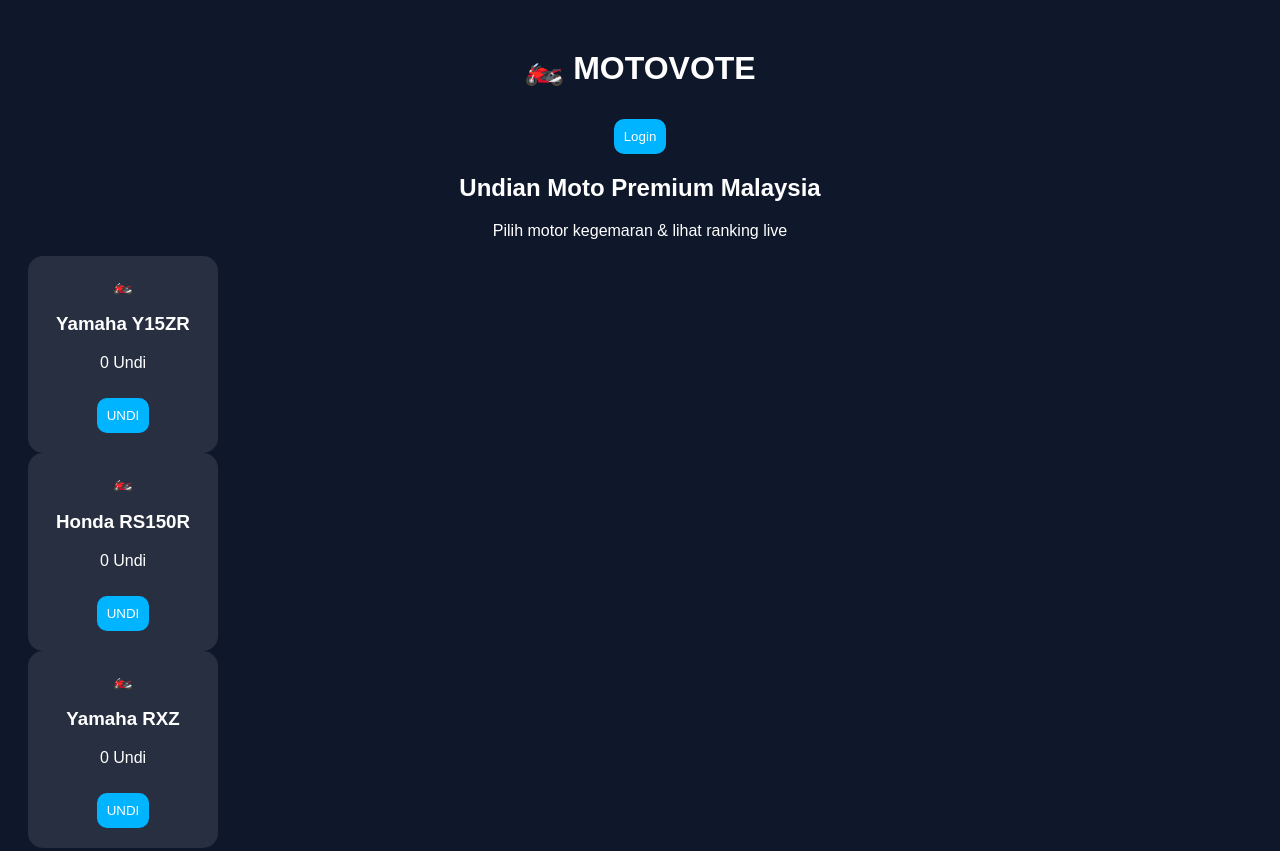
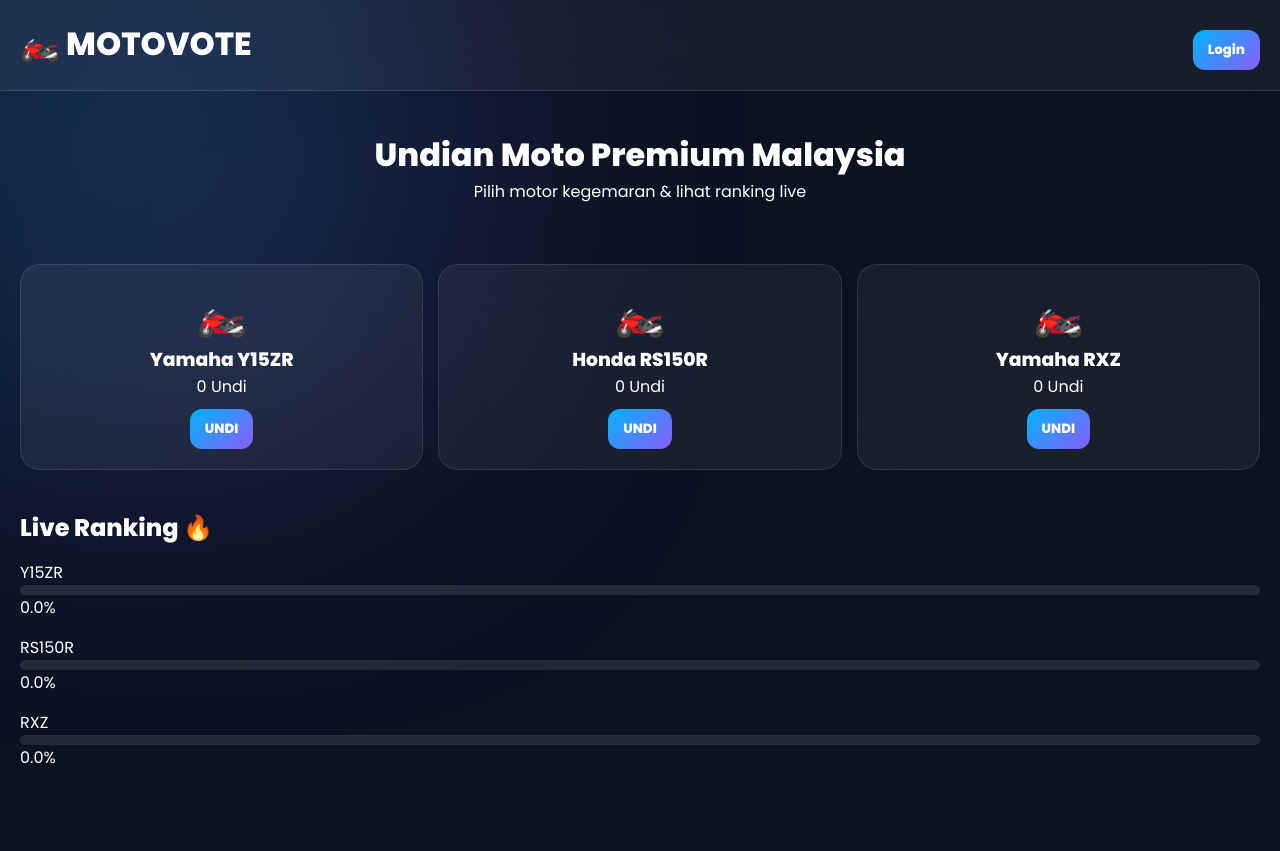
Before and after one commit to muinnzz/motovote, a website: page public/index.html in a window 1280 px wide. Shown: the top 851 px of the page. After the commit the page ends 805 px from the top, so only its background shows below. Drawn offline with Linux system fonts and the light colour scheme.

Commit message:
Update style.css

```diff
--- a/public/style.css
+++ b/public/style.css
@@ -1,31 +1,101 @@
+*{
+margin:0;
+padding:0;
+box-sizing:border-box;
+font-family:Poppins;
+}
+
 body{
-font-family:Arial;
-background:#0f172a;
+background:#0b1220;
 color:white;
+overflow-x:hidden;
+}
+
+.bg{
+position:fixed;
+width:500px;
+height:500px;
+background:linear-gradient(135deg,#00b4ff,#8b5cf6);
+filter:blur(150px);
+opacity:.3;
+top:-100px;
+left:-100px;
+z-index:-1;
+}
+
+.nav{
+display:flex;
+justify-content:space-between;
+padding:20px;
+background:rgba(255,255,255,0.05);
+backdrop-filter:blur(20px);
+border-bottom:1px solid rgba(255,255,255,0.1);
+}
+
+.hero{
 text-align:center;
+padding:40px 20px;
+}
+
+.hero h2{
+font-size:32px;
+}
+
+.grid{
+display:grid;
+grid-template-columns:repeat(auto-fit,minmax(220px,1fr));
+gap:15px;
 padding:20px;
 }
 
-.cards{
-display:flex;
-gap:10px;
-justify-content:center;
-flex-wrap:wrap;
+.card{
+background:rgba(255,255,255,0.06);
+backdrop-filter:blur(25px);
+border:1px solid rgba(255,255,255,0.1);
+border-radius:20px;
+padding:20px;
+text-align:center;
+transition:.3s;
 }
 
-.card{
-background:rgba(255,255,255,0.1);
-padding:20px;
-border-radius:15px;
-width:150px;
+.card:hover{
+transform:translateY(-8px);
+}
+
+.icon{
+font-size:40px;
 }
 
 button{
 margin-top:10px;
-padding:10px;
+padding:10px 15px;
 border:none;
-border-radius:10px;
-background:#00b4ff;
+border-radius:12px;
+background:linear-gradient(135deg,#00b4ff,#8b5cf6);
 color:white;
 cursor:pointer;
+font-weight:bold;
 }
+
+.result{
+padding:20px;
+}
+
+.barbox{
+margin:15px 0;
+}
+
+.bar{
+width:100%;
+height:10px;
+background:rgba(255,255,255,0.1);
+border-radius:20px;
+overflow:hidden;
+}
+
+.bar div{
+height:100%;
+width:0%;
+background:linear-gradient(90deg,#00b4ff,#8b5cf6);
+transition:.5s;
+}
```
